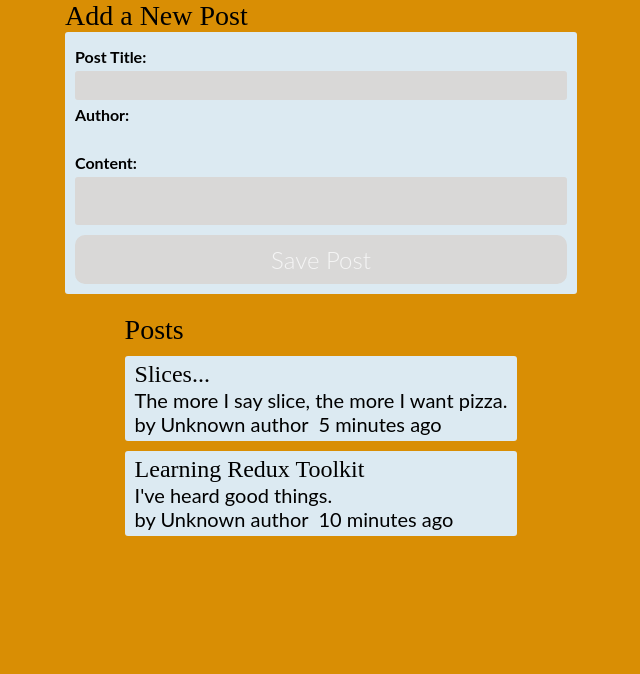
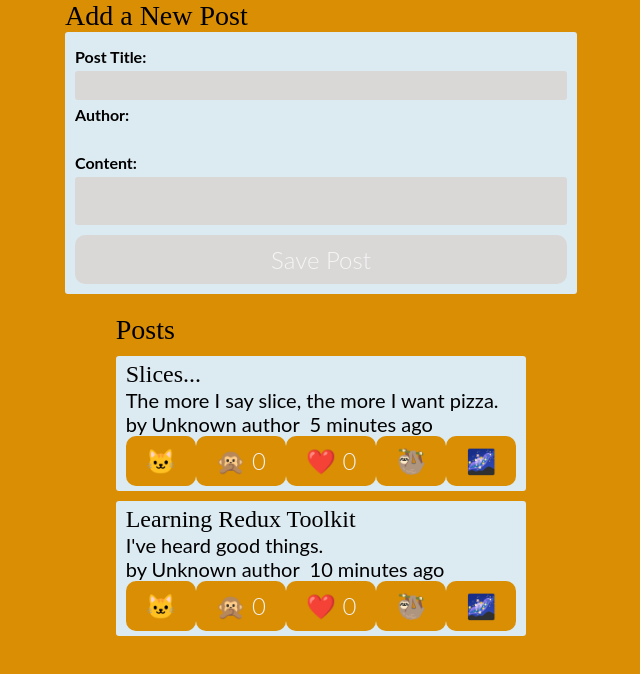
Before and after one commit to Dzikipik/reduxstore, a React (Create React App) app: page / in a window 1280 px wide. Shown: the top 674 px of the page, without its empty margins (319-959 px from the left). Built offline with nearby package versions, Linux system fonts and the light colour scheme.

Commit message:
add ReactionButtons to posts

```diff
--- a/src/features/posts/PostsList.js
+++ b/src/features/posts/PostsList.js
@@ -3,20 +3,24 @@
 
 import PostAuthor from "./PostAuthor";
 import TimeAgo from "./TimeAgo";
+import ReactionButtons from "./ReactionButtons";
 
 const PostsList = () => {
   const posts = useSelector(selectAllPosts);
 
-  const orderedPosts = posts.slice().sort((a,b)=> b.date.localeCompare(a.date));
+  const orderedPosts = posts
+    .slice()
+    .sort((a, b) => b.date.localeCompare(a.date));
 
   const renderedPosts = orderedPosts.map((post) => (
     <article className="post" key={post.id}>
       <h3>{post.title}</h3>
       <p>{post.content.substring(0, 100)}</p>
       <p className="postCredit">
-        <PostAuthor userId={post.userId}/>
-        <TimeAgo timestamp={post.date}/>
+        <PostAuthor userId={post.userId} />
+        <TimeAgo timestamp={post.date} />
       </p>
+      <ReactionButtons post={post} />
     </article>
   ));
   return (
--- a/src/features/posts/ReactionButtons.js
+++ b/src/features/posts/ReactionButtons.js
@@ -8,3 +8,25 @@
     lazy: '🦥',
     cosmos: '🌌'
 }
+
+const ReactionButtons = ({ post }) => {
+    const dispatch = useDispatch()
+
+    const reactionButtons = Object.entries(reactionEmoji).map(([name, emoji]) => {
+        return (
+            <button
+                key={name}
+                type="button"
+                className="reactionButton"
+                onClick={() =>
+                    dispatch(reactionAdded({ postId: post.id, reaction: name }))
+                }
+            >
+                {emoji} {post.reactions[name]}
+            </button>
+        )
+    })
+
+    return <div>{reactionButtons}</div>
+}
+export default ReactionButtons;
```
